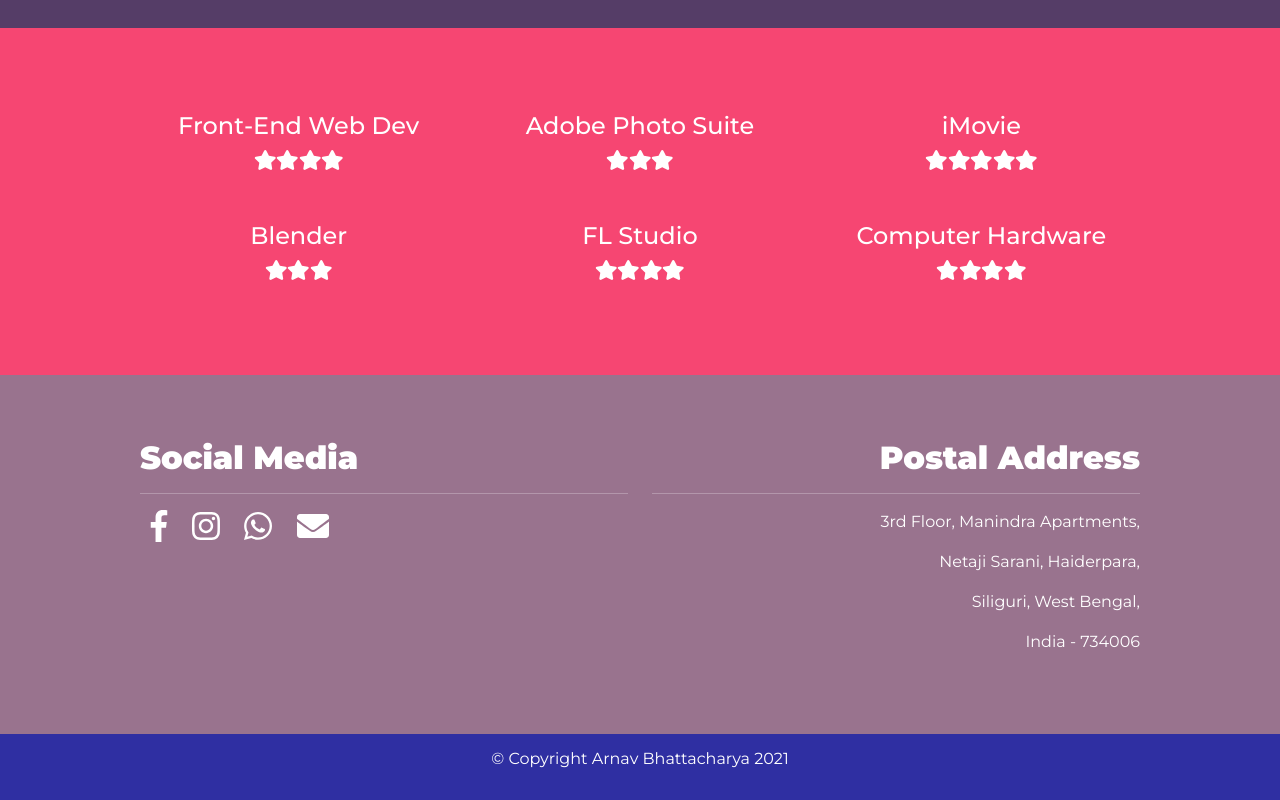
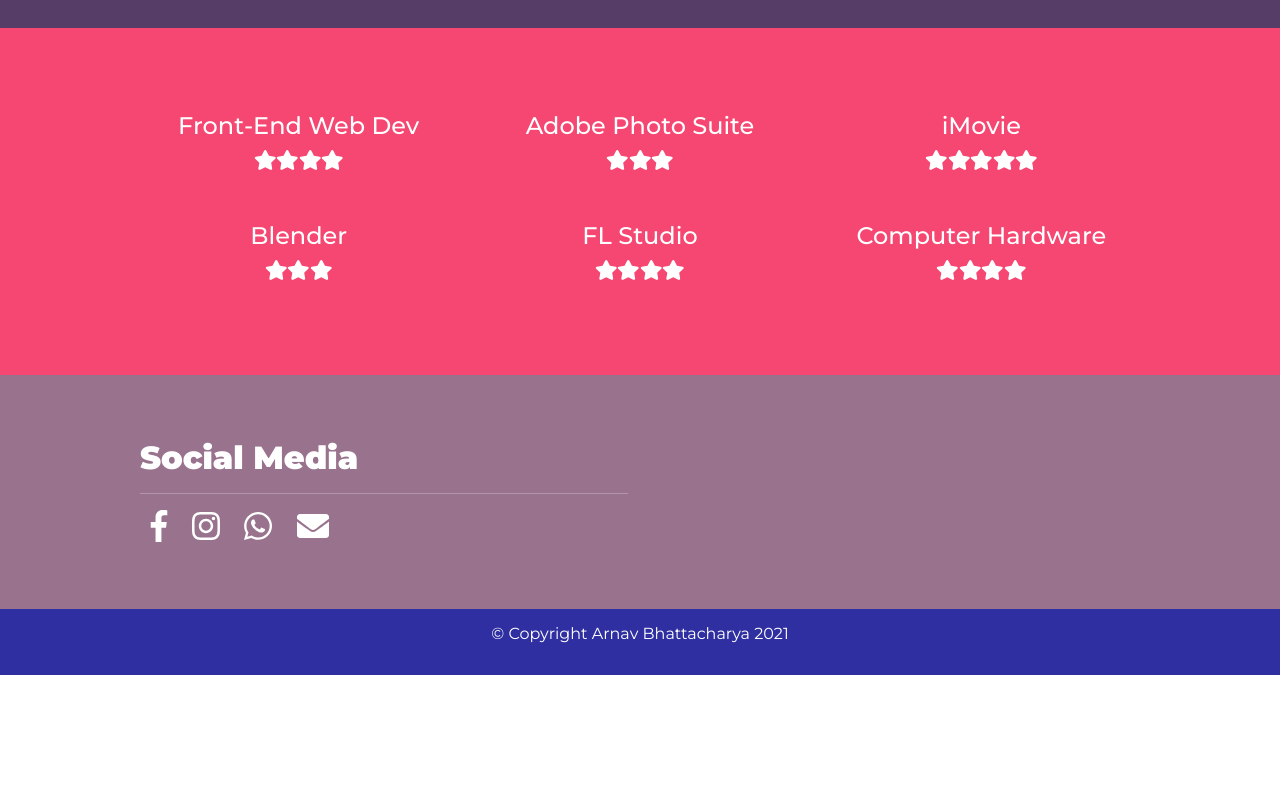
Before and after one commit to arnavbcode/Portfolio-Website, a plain HTML site: page index.html in a window 1280 px wide. Shown: the part 983-1783 px from the top of the page. After the commit the page ends 1658 px from the top, so only its background shows below. Drawn offline with nearby package versions, Linux system fonts and the light colour scheme; a web font is replaced by a local one.

Commit message:
updated to remove postal address

```diff
--- a/index.html
+++ b/index.html
@@ -153,14 +153,14 @@
                 <a class="social-icon" target="_blank" href="https://wa.me/9064295710"><i class="fa-2x fab fa-whatsapp"></i></a>
                 <a class="social-icon" target="_blank" href="mailto:arnavb.code@gmail.com"><i class="fa-2x fas fa-envelope"></i></a>
             </div>
-            <div class="cp postal col-lg-6 col-md-12 col-sm-12">
+<!--             <div class="cp postal col-lg-6 col-md-12 col-sm-12">
                 <h2>Postal Address</h2>
                 <hr>
                 <p>3rd Floor, Manindra Apartments,</p>
                 <p>Netaji Sarani, Haiderpara,</p>
                 <p>Siliguri, West Bengal,</p>
                 <p>India - 734006</p>
-            </div>
+            </div> -->
         </div>
 
     </section>
```
